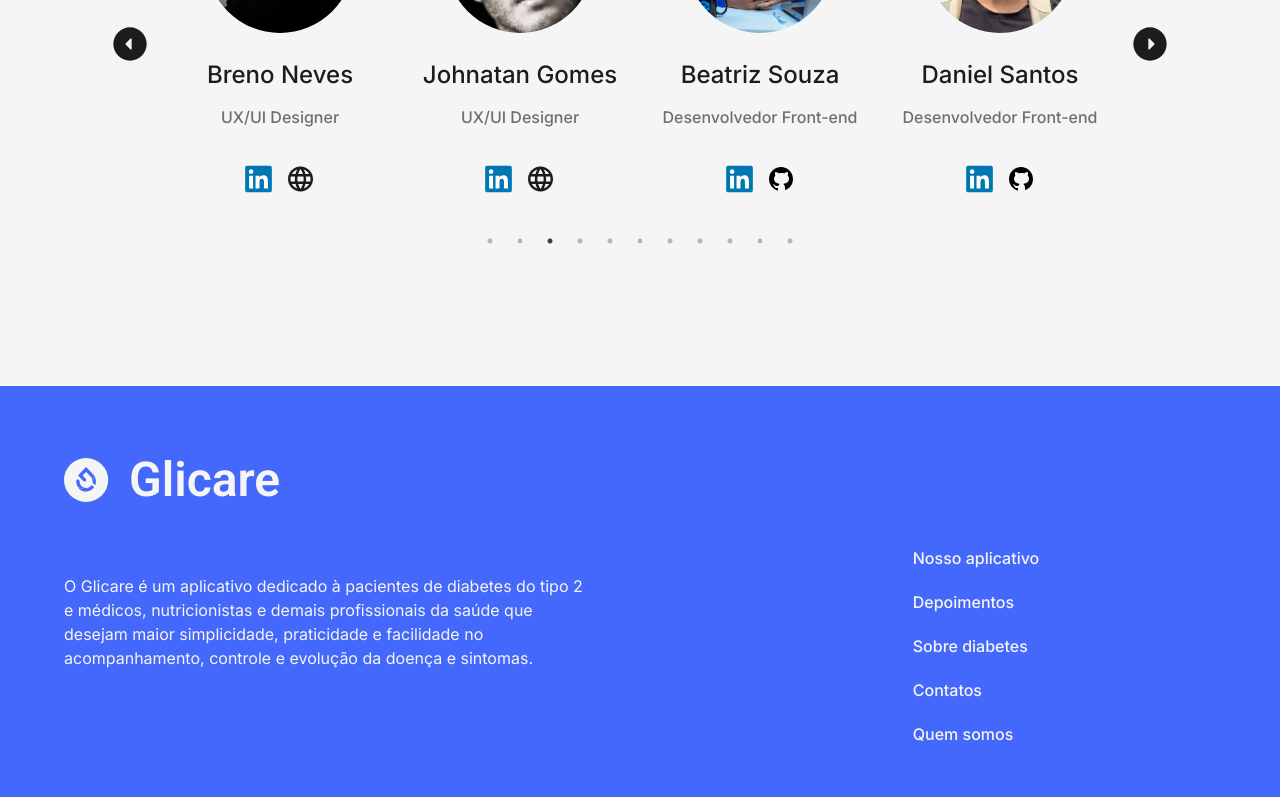
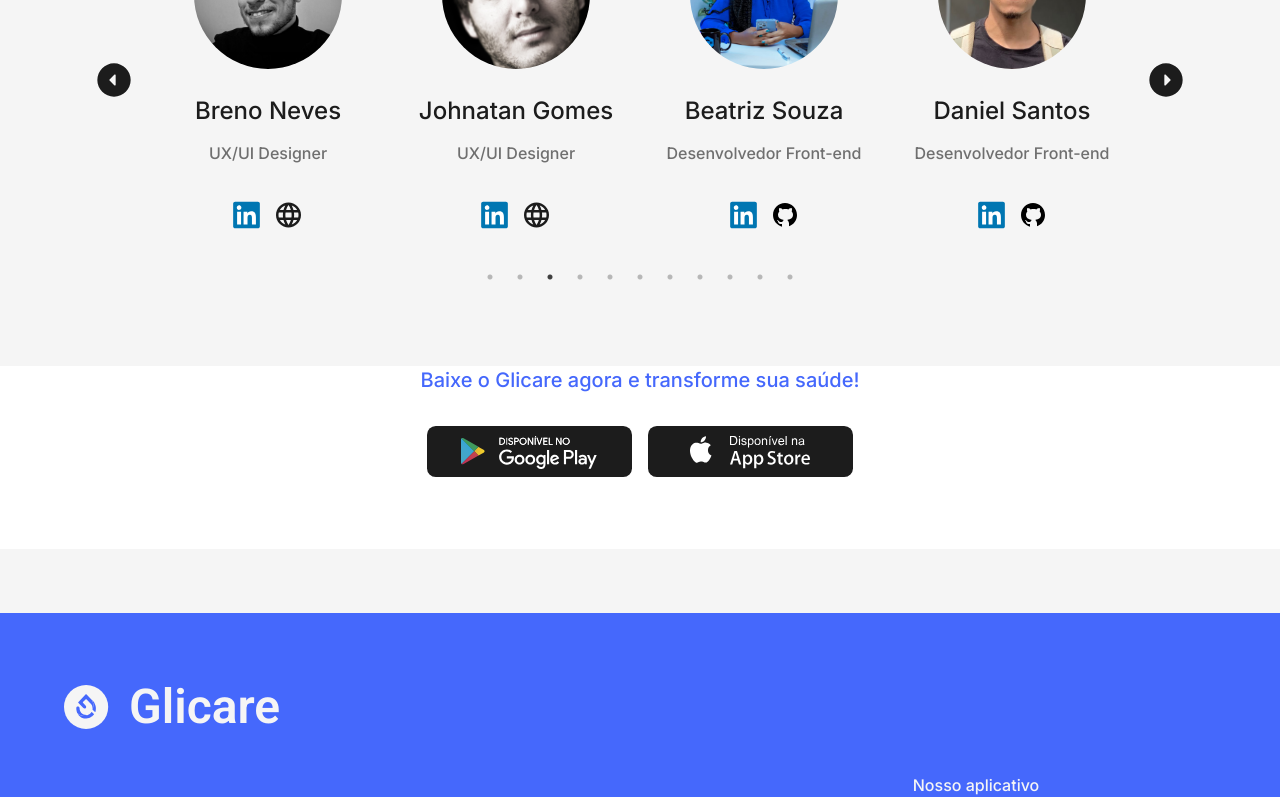
Before and after one commit to Daniel-san8/Glicare, a Next.js app in the folder Glicare/: page / in a window 1280 px wide. Shown: the part 5218-6015 px from the top of the page. Built offline with nearby package versions, Linux system fonts and the light colour scheme.

Commit message:
Concluido ajustes no footer para telas tablet e atualizado conforme o figma

```diff
--- a/Glicare/src/app/components/call-to-download-secondary.tsx
+++ b/Glicare/src/app/components/call-to-download-secondary.tsx
@@ -1,8 +1,5 @@
 import Circle from "@/public/svg/circle";
-import IconAppleStoreDarkDesktop from "@/public/svg/icon-apple-store-dark-desktop";
-import IconAppleStoreDarkMobile from "@/public/svg/icon-apple-store-dark-mobile";
-import IconPlayStoreDarkDesktop from "@/public/svg/icon-play-store-dark-desktop";
-import IconPlayStoreDarkMobile from "@/public/svg/icon-play-store-dark-mobile";
+import StoreButtonsDark from "./ui/store-buttons";
 
 export default function CallToDownloadSecondary() {
     return <section className="my-16 bg-white">
@@ -11,35 +8,7 @@
             <p className="font-inter text-xl font-medium text-primary pt-6 pb-8 lg:pt-10">Baixe o Glicare agora e transforme sua saúde!</p>
         </div>
         <div className="flex justify-center px-6 pb-6 gap-4 lg:pb-9">
-            <a
-                target="_blank"
-                className="lg:hidden"
-                href="https://play.google.com/store"
-                aria-label="Baixar na Play Store">
-                <IconPlayStoreDarkMobile />
-            </a>
-            <a
-                target="_blank"
-                className="lg:hidden"
-                href="https://apps.apple.com"
-                aria-label="Baixar na Apple Store">
-                <IconAppleStoreDarkMobile />
-            </a>
-
-            <a
-                target="_blank"
-                className="hidden lg:block"
-                href="https://play.google.com/store"
-                aria-label="Baixar na Play Store">
-                <IconPlayStoreDarkDesktop />
-            </a>
-            <a
-                target="_blank"
-                className="hidden lg:block"
-                href="https://apps.apple.com"
-                aria-label="Baixar na Apple Store">
-                <IconAppleStoreDarkDesktop />
-            </a>
+        <StoreButtonsDark className="justify-center px-6 pb-6 lg:pb-9" />
         </div>
     </section>
 }
--- a/Glicare/src/app/components/footer.tsx
+++ b/Glicare/src/app/components/footer.tsx
@@ -1,13 +1,14 @@
 import IconGlicare from "@/public/svg/icon-glicare-light";
+import StoreButtonsDark from "./ui/store-buttons";
 
 export default function Footer() {
-    return <footer className="bg-primary text-primary-gray pl-6 lg:grid lg:grid-cols-2 lg:grid-rows-[100px 50px 100px] lg:pl-16">
-        <div className="flex items-center gap-x-5 pt-9 pb-14 lg:pb-0 lg:pt-0 lg:col-span-1 lg:max-h-14 lg:self-center">
+    return <footer className="bg-primary text-primary-gray pl-6 md:grid md:grid-cols-2 md:grid-rows-[100px 50px 100px] md:pl-16">
+        <div className="flex items-center gap-x-5 pt-9 pb-14 md:pb-0 md:pt-0 md:col-span-1 md:max-h-14 md:self-center">
             <IconGlicare />
-            <p className="font-roboto font-semibold text-4xl lg:text-5xl">Glicare</p>
+            <p className="font-roboto font-semibold text-4xl md:text-5xl">Glicare</p>
         </div>
 
-        <ul className="flex flex-col gap-y-5 pb-16 font-medium max-w-40 lg:col-span-1 lg:row-span-2 lg:justify-self-center lg:pt-40">
+        <ul className="flex flex-col gap-y-5 pb-16 font-medium max-w-40 md:col-span-1 md:row-span-2 md:justify-self-center md:pt-40">
             <li><a href="">Nosso aplicativo</a></li>
             <li><a href="">Depoimentos</a></li>
             <li><a href="">Sobre diabetes</a></li>
@@ -15,10 +16,10 @@
             <li><a href="">Quem somos</a></li>
         </ul>
 
-        <p className="pr-6 pb-10 lg:col-span-1 lg:pb-0 lg:pr-20 lg:row-span-1">
+        <p className="pr-6 pb-10 md:w-430 lg:w-700 md:col-span-1 md:pb-0 md:pr-20 md:row-span-1">
             O Glicare é um aplicativo dedicado à pacientes de diabetes do tipo 2 e médicos, nutricionistas e demais profissionais da saúde que desejam maior simplicidade, praticidade e facilidade no acompanhamento, controle e evolução da doença e sintomas.
         </p>
-
-        <p className="pb-24 lg:col-span-2 lg:pb-11">2025 © Glicare</p>
+        <StoreButtonsDark className="pb-10" />
+        <p className="pb-24 md:col-span-2 md:pb-11">2025 © Glicare</p>
     </footer>
 }
--- /dev/null
+++ b/Glicare/src/app/components/stores-download.tsx
@@ -0,0 +1,12 @@
+import StoreButtonsDark from "./ui/store-buttons";
+
+export default function StoresDownload() {
+    return <section className="my-6 md:mb-16 bg-white">
+        <div className="flex flex-col items-center px-9 text-center">
+            <p className="font-inter text-xl font-medium text-primary pb-8 md:w-265 lg:w-full">Baixe o Glicare agora e transforme sua saúde!</p>
+        </div>
+        <div className="flex justify-center px-6 pb-6 gap-4 lg:pb-9">
+        <StoreButtonsDark className="justify-center px-6 pb-6 lg:pb-9" />
+        </div>
+    </section>
+}
--- /dev/null
+++ b/Glicare/src/app/components/ui/store-buttons.tsx
@@ -0,0 +1,48 @@
+import IconAppleStoreDarkDesktop from "@/public/svg/icon-apple-store-dark-desktop";
+import IconAppleStoreDarkMobile from "@/public/svg/icon-apple-store-dark-mobile";
+import IconPlayStoreDarkDesktop from "@/public/svg/icon-play-store-dark-desktop";
+import IconPlayStoreDarkMobile from "@/public/svg/icon-play-store-dark-mobile";
+
+export default function StoreButtonsDark({ className = "" }: { className?: string }) {
+  return (
+    <div className={`flex gap-4 ${className}`}>
+      <a
+        target="_blank"
+        className="lg:hidden"
+        href="https://play.google.com/store"
+        aria-label="Baixar na Play Store"
+        rel="noopener noreferrer"
+      >
+        <IconPlayStoreDarkMobile />
+      </a>
+      <a
+        target="_blank"
+        className="lg:hidden"
+        href="https://apps.apple.com"
+        aria-label="Baixar na Apple Store"
+        rel="noopener noreferrer"
+      >
+        <IconAppleStoreDarkMobile />
+      </a>
+
+      <a
+        target="_blank"
+        className="hidden lg:block"
+        href="https://play.google.com/store"
+        aria-label="Baixar na Play Store"
+        rel="noopener noreferrer"
+      >
+        <IconPlayStoreDarkDesktop />
+      </a>
+      <a
+        target="_blank"
+        className="hidden lg:block"
+        href="https://apps.apple.com"
+        aria-label="Baixar na Apple Store"
+        rel="noopener noreferrer"
+      >
+        <IconAppleStoreDarkDesktop />
+      </a>
+    </div>
+  );
+}
--- a/Glicare/src/app/components/who-are.tsx
+++ b/Glicare/src/app/components/who-are.tsx
@@ -150,7 +150,7 @@
   };
 
   return (
-    <section className="bg-primary-gray max-w-full pb-20 lg:px-20 overflow-x-hidden">
+    <section className="bg-primary-gray max-w-full pb-20 lg:px-16 overflow-x-hidden">
       <div className="px-6">
         <h2 className="text-gray-dark text-2xl md:text-28 lg:text-28 font-medium">
           Quem somos
@@ -161,7 +161,7 @@
         </p>
       </div>
 
-      <div className="w-full mt-8 lg:mt-16 lg:mb-20 lg:px-20">
+      <div className="w-full mt-8 lg:mt-16 lg:px-20">
         <Slider {...settings}>
           {collaborators.map((collaborator) => (
             <div key={collaborator.id} className="mt-6">
--- a/Glicare/src/app/page.tsx
+++ b/Glicare/src/app/page.tsx
@@ -6,6 +6,7 @@
 import WhoAre from "@/app/components/who-are";
 import CallToDownloadSecondary from "@/app/components/call-to-download-secondary";
 import Feedback from "@/app/components/feedback";
+import StoresDownload from "./components/stores-download";
 
 export default function Home() {
   return (
@@ -18,6 +19,7 @@
       <About />
       <Contact />
       <WhoAre />
+      <StoresDownload/>
     </main>
   )
 }
--- a/Glicare/tailwind.config.ts
+++ b/Glicare/tailwind.config.ts
@@ -31,6 +31,7 @@
         '265': '265px',
         '336': '336px',
         '400': '400px',
+        '430': '430px',
         '480': '480px',
         '520': '520px',
         '568': '568px',
```
